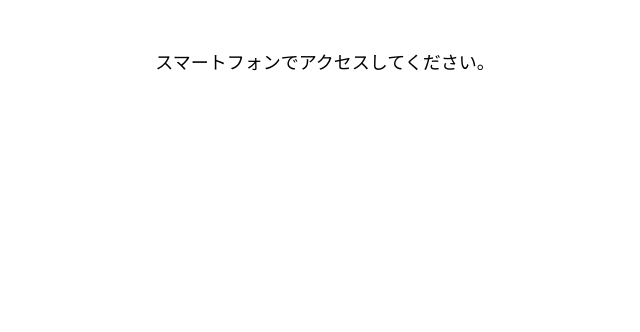
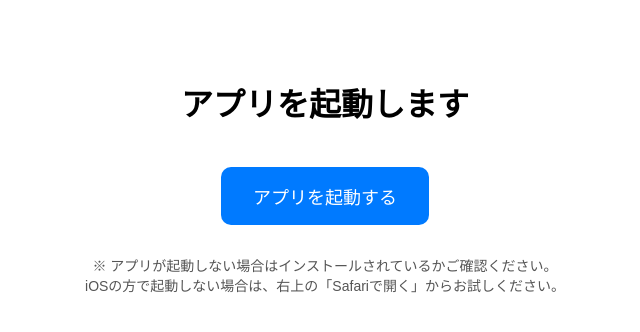
Before and after one commit to ShoichiKagawa/mycolle-deeplink2, a plain HTML site: page index.html in a window 1280 px wide. Shown: the whole page, without its empty margins (315-955 px from the left). Drawn offline with Linux system fonts and the light colour scheme.

Commit message:
index.html

```diff
--- a/index.html
+++ b/index.html
@@ -1,47 +1,41 @@
 <!DOCTYPE html>
 <html>
 <head>
-  <meta charset="utf-8" />
-  <title>アプリを開いています...</title>
-  <meta name="viewport" content="width=device-width, initial-scale=1" />
+  <meta charset="UTF-8">
+  <title>アプリを起動</title>
+  <meta name="viewport" content="width=device-width, initial-scale=1">
+  <style>
+    body {
+      font-family: sans-serif;
+      text-align: center;
+      padding: 50px 20px;
+    }
+    .btn {
+      font-size: 18px;
+      padding: 16px 32px;
+      background: #007aff;
+      color: white;
+      border: none;
+      border-radius: 10px;
+      text-decoration: none;
+      display: inline-block;
+      margin-top: 20px;
+    }
+    .note {
+      margin-top: 30px;
+      font-size: 14px;
+      color: #555;
+    }
+  </style>
 </head>
 <body>
-  <div id="msg" style="font-size:18px;text-align:center;padding-top:40px;"></div>
+  <h1>アプリを起動します</h1>
+  <a href="mycolle://app?domain=medicalfitnessproduce.v4.pos-s.net&shop_cd=1" class="btn">アプリを起動する</a>
 
-  <script>
-    const deeplink = "mycolle://app?domain=medicalfitnessproduce.v4.pos-s.net&shop_cd=1";
-    const iosStore = "https://apps.apple.com/jp/app/id1081691001";
-    const androidStore = "https://play.google.com/store/apps/details?id=jp.co.extlink.mycolle&hl=ja";
-
-    const ua = navigator.userAgent.toLowerCase();
-    const isAndroid = ua.includes("android");
-    const isIOS = /iphone|ipad|ipod/.test(ua);
-    const isLINE = ua.includes("line");
-
-    if (isAndroid) {
-      window.location = deeplink;
-      setTimeout(() => {
-        window.location = androidStore;
-      }, 2000);
-    } else if (isIOS) {
-      if (isLINE) {
-        document.getElementById("msg").innerHTML = `
-          <p>アプリを開くには、Safariでこのページを開いてください。</p>
-          <p>右上の「…」→「Safariで開く」をタップ</p>
-        `;
-      } else {
-        // Safari上ならアプリを開く
-        const iframe = document.createElement("iframe");
-        iframe.style.display = "none";
-        iframe.src = deeplink;
-        document.body.appendChild(iframe);
-        setTimeout(() => {
-          window.location = iosStore;
-        }, 2000);
-      }
-    } else {
-      document.getElementById("msg").innerText = "スマートフォンでアクセスしてください。";
-    }
-  </script>
+  <div class="note">
+    ※ アプリが起動しない場合はインストールされているかご確認ください。
+    <br>
+    iOSの方で起動しない場合は、右上の「Safariで開く」からお試しください。
+  </div>
 </body>
 </html>
```
